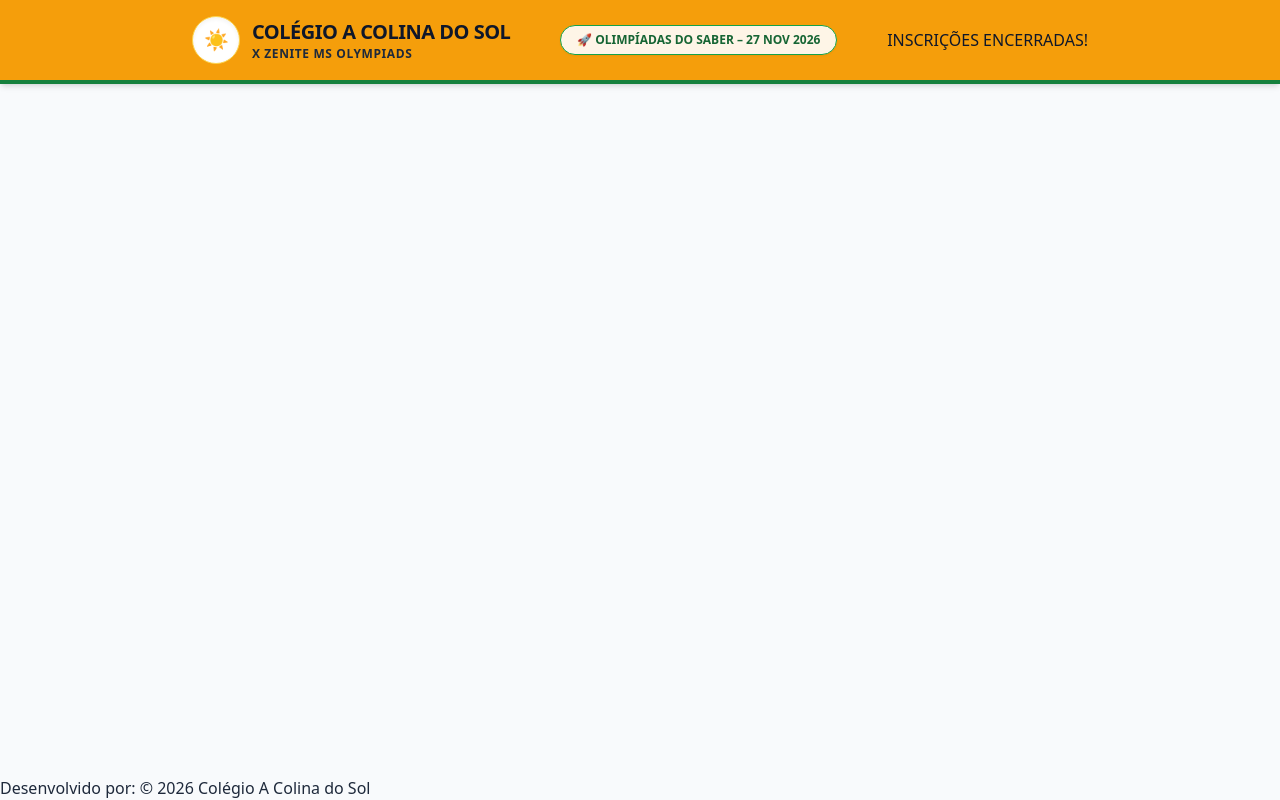
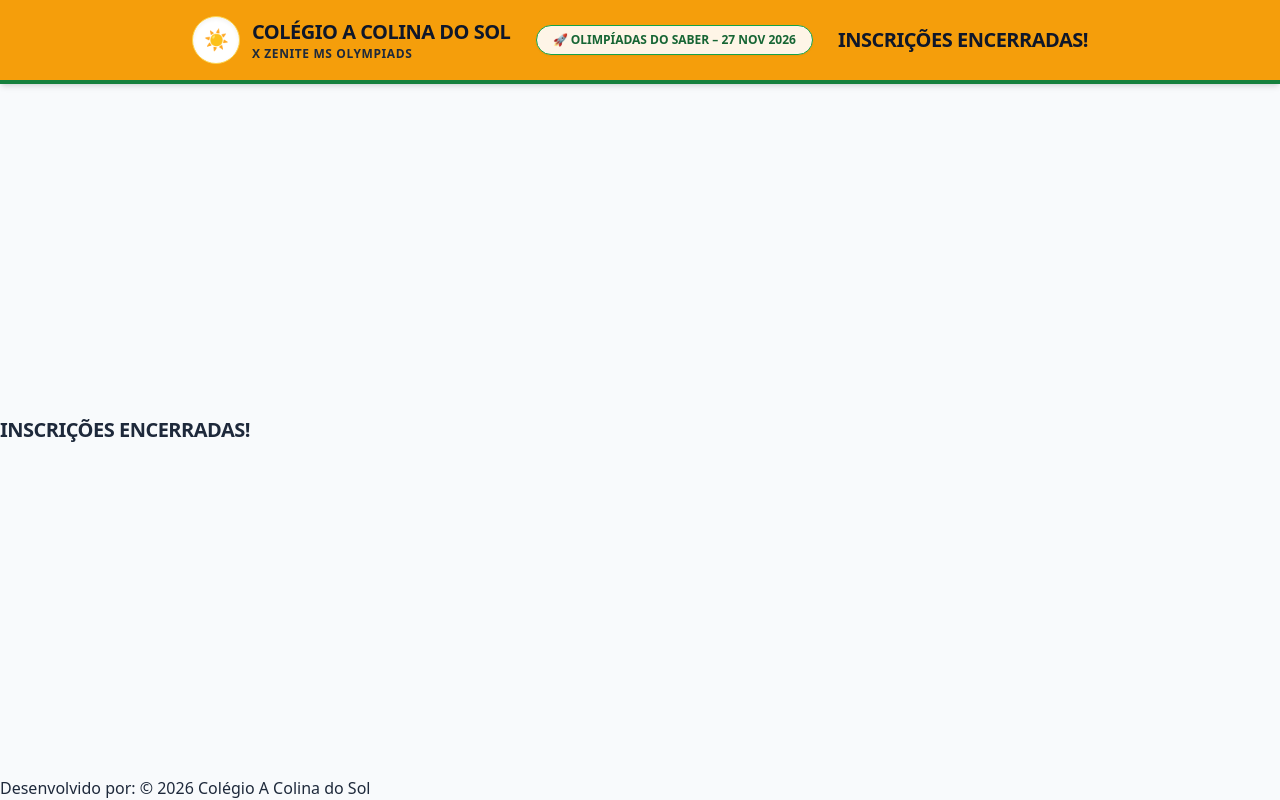
Before and after one commit to informaticacolina3/olimpiadas-colina, a plain HTML site: page index.html in a window 1280 px wide. Drawn offline with nearby package versions, Linux system fonts and the light colour scheme.

Commit message:
Update index.html

```diff
--- a/index.html
+++ b/index.html
@@ -21,10 +21,11 @@
             <div class="bg-white/90 px-4 py-1.5 rounded-full text-xs font-bold text-green-800 shadow-sm border border-green-600">
                 🚀 OLIMPÍADAS DO SABER – 27 NOV 2026
             </div>
-            INSCRIÇÕES ENCERRADAS!
+            <h1 class="font-extrabold text-lg sm:text-xl tracking-tight">INSCRIÇÕES ENCERRADAS!</h1>
         </div>
     </header>
     </script>
+    <h1 class="font-extrabold text-lg sm:text-xl tracking-tight">INSCRIÇÕES ENCERRADAS!</h1>
 </body>
 </html>
 Desenvolvido por: © 2026 Colégio A Colina do Sol
```
